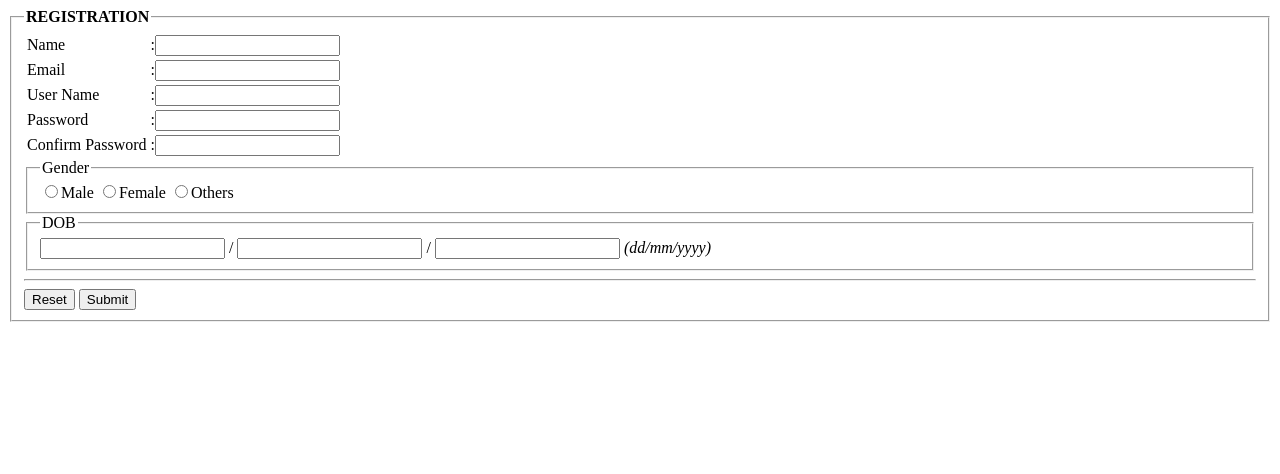
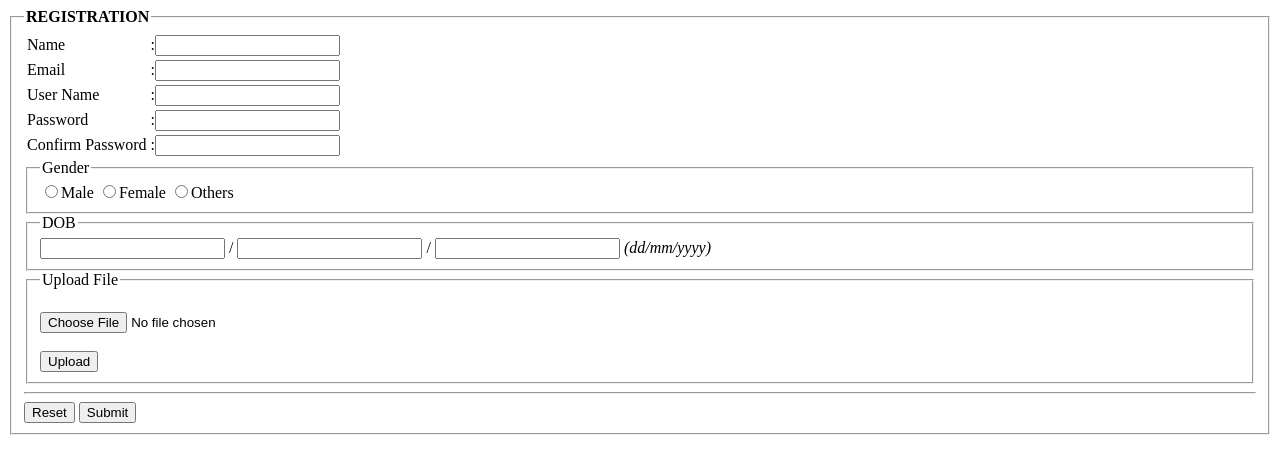
Before and after one commit to Atanusaha143/learning-web-technologies-spring-2020-2021-sec-h, a PHP site: page /registration.php in a window 1280 px wide. Shown: the top 474 px of the page. Run offline with PHP 8.4, Linux system fonts and the light colour scheme.

Commit message:
added upload section

```diff
--- a/MID_LAB_TASK_PHP_06/registration.php
+++ b/MID_LAB_TASK_PHP_06/registration.php
@@ -4,7 +4,7 @@
 	<title>REGISTRATION</title>
 </head>
 <body>
-	<form method="POST" action="">
+	<form method="POST" action="fileCheck.php" enctype="multipart/form-data">
 		<fieldset>
 			<legend> <b>REGISTRATION</b></legend>
 				<table>
@@ -48,6 +48,13 @@
 							<input type="number" name="month" size="5"> /
 							<input type="number" name="year" size="5"> <i> (dd/mm/yyyy) </i>
 				</fieldset>
+
+				<fieldset>
+					<legend>Upload File</legend>
+						<br>
+						<input type="file" name="uploadFile">  <br><br>
+						<input type="submit" name="submit" value="Upload">
+				</fieldset>
 			<hr>
 			<input type="reset" name="Reset" value="Reset">
 			<input type="submit" name="Submit" value="Submit">
```
